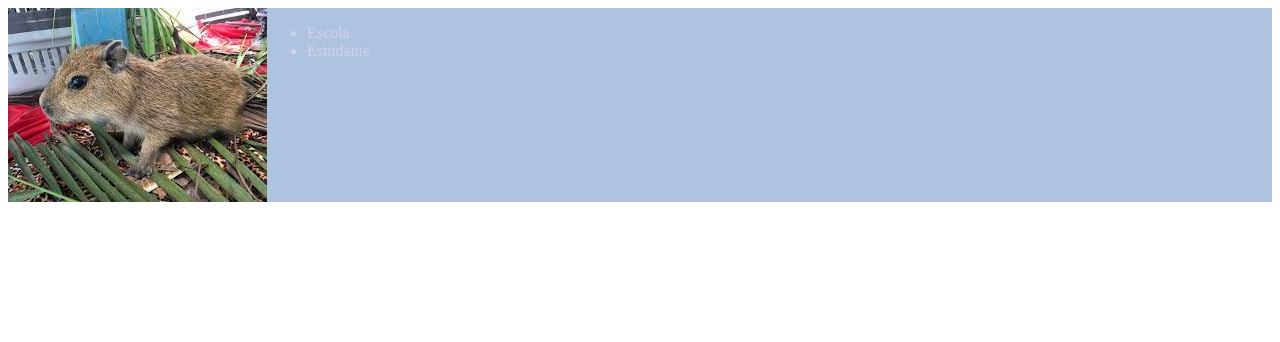
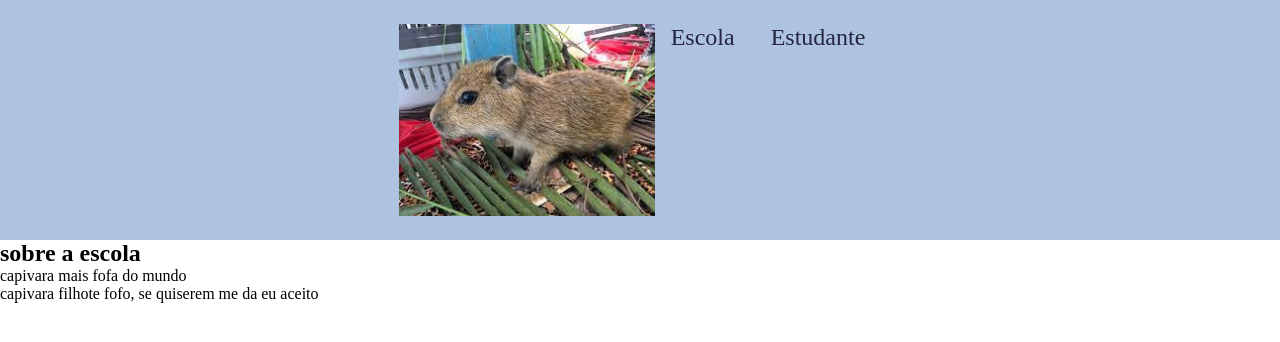
Before and after one commit to livia2908/livia2b, a plain HTML site: page index.html in a window 1280 px wide. Drawn offline with Linux system fonts and the light colour scheme.

Commit message:
Add files via upload

```diff
--- a/index.html
+++ b/index.html
@@ -11,9 +11,16 @@
         <img class="cabecalho-imagem" src="imagem.jpeg" alt="imagem da capivara filhote">
         <ul  class="cabecalho-lista">
             <li class="cabecalho-lista-item">Escola</li>
-            <li class="cabecalho-lisa-item">Estudante</li>
+            <li class="cabecalho-lista-item">Estudante</li>
         </ul>
     </header>
 
+    <section class="escola">
+        <h2 class="escola-titulo">sobre a escola</h2>
+        <p class="escola-texto-um">capivara mais fofa do mundo</p>
+        <p class="escola-texto-dois">capivara filhote fofo, se quiserem me da eu aceito</p>
+        <img class="escola-imagem" src="" alt="">
+    </section>
+
 </body>
 </html>
--- a/style.css
+++ b/style.css
@@ -1,5 +1,22 @@
+*{
+    margin: 0;
+    padding: 0;
+}
+
 .cabecalho{
     background-color: rgb(173, 195, 223);
-    color: rgb(211, 211, 233);
+    color: rgb(37, 37, 63);
     display:  flex;
+    justify-content: center;
+    padding: 24px 0;
 }
+
+.cabecalho-imagem{
+    width: 20%;
+}
+
+.cabecalho-lista-item{
+        display: inline-block;
+        margin: 0 16px;
+        font-size: 24px;
+}
```
